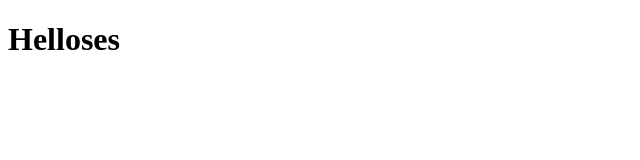
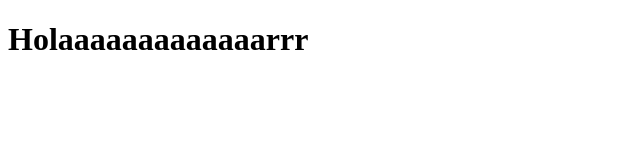
Before and after one commit to alehunt/ejemploclase12, a plain HTML site: page index.html in a window 1280 px wide. Shown: the whole page, without its empty margins (0-640 px from the left). Drawn offline with Linux system fonts and the light colour scheme.

Commit message:
Version mejorada de proyecto multimillonario

```diff
--- a/index.html
+++ b/index.html
@@ -7,6 +7,6 @@
     <link rel="stylesheet" href="style.css">
 </head>
 <body>
-    <h1>Helloses</h1>
+    <h1>Holaaaaaaaaaaaaarrr</h1>
 </body>
 </html>
```
